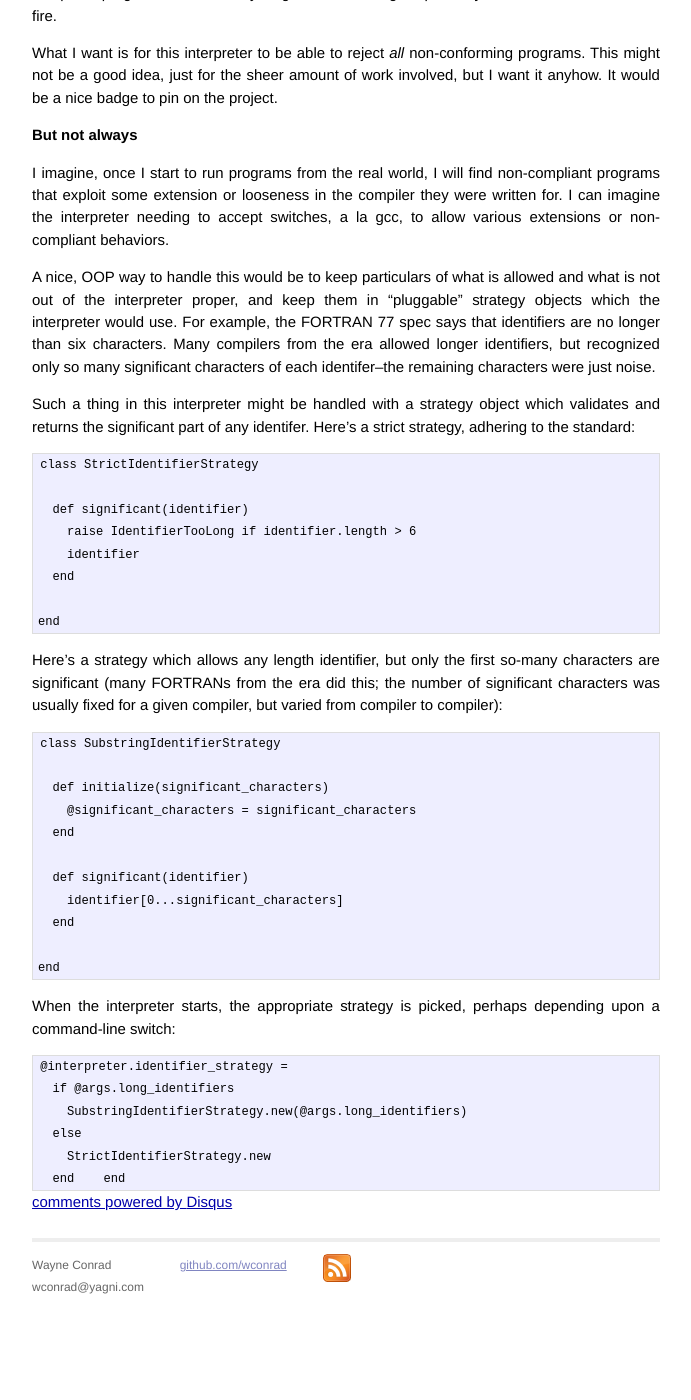
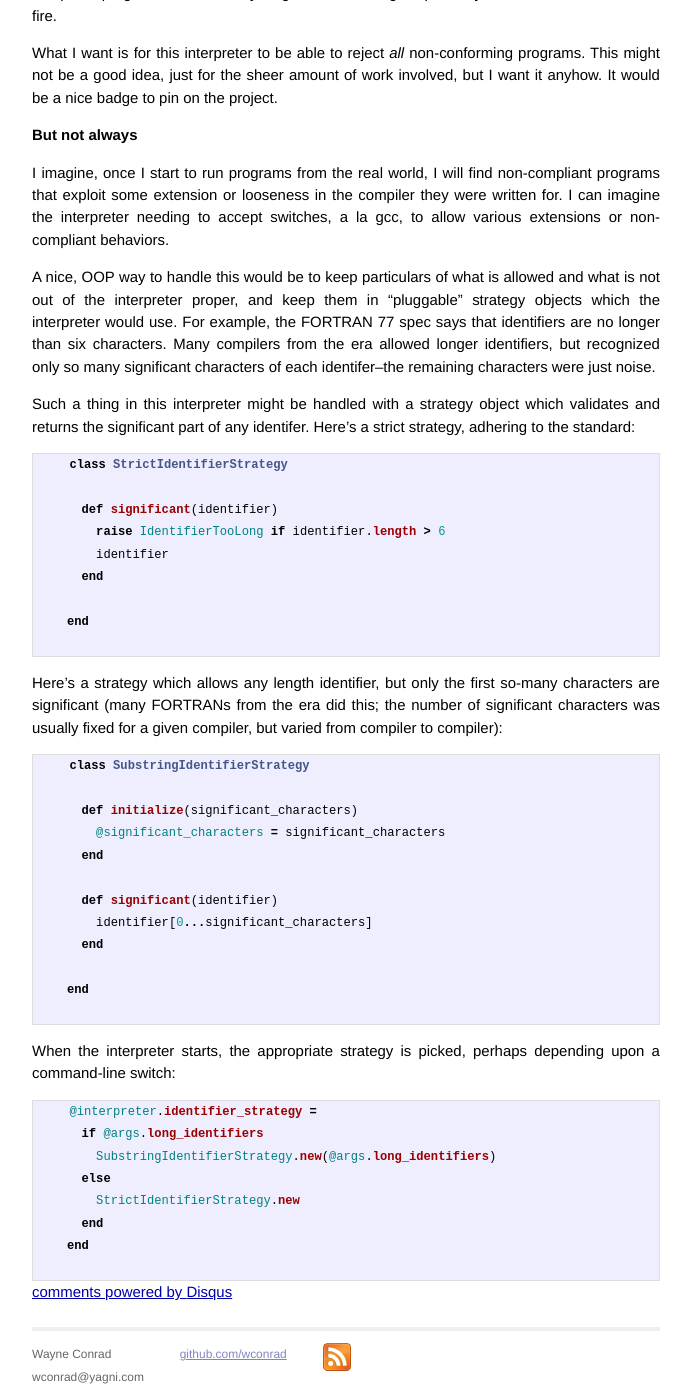
Before and after one commit to wconrad/wconrad.github.io, a Jekyll site: the page built from _posts/2014-03-07-fortran-design-target.markdown, in a window 1280 px wide and 1400 px high, scrolled down 638 px. Shown: the whole window, without its empty margins (294-985 px from the left). Built offline with Jekyll 4.4.1, drawn with Linux system fonts in a browser that asks for light colours; Markdown is read by kramdown in place of the engine named in the settings; comment, search, counter and statistics services are not loaded; before the commit the page ends 1949 px from its top, so only the background shows below that.

Commit message:
Ruby markup

```diff
--- a/_posts/2014-03-07-fortran-design-target.markdown
+++ b/_posts/2014-03-07-fortran-design-target.markdown
@@ -59,6 +59,7 @@ Such a thing in this interpreter might be handled with a strategy
 object which validates and returns the significant part of any
 identifer.  Here's a strict strategy, adhering to the standard:
 
+    {% highlight ruby %}
     class StrictIdentifierStrategy
 
       def significant(identifier)
@@ -67,12 +68,14 @@ identifer.  Here's a strict strategy, adhering to the standard:
       end
 
     end
+    {% endhighlight %}
 
 Here's a strategy which allows any length identifier, but only the
 first so-many characters are significant (many FORTRANs from the era
 did this; the number of significant characters was usually fixed for a
 given compiler, but varied from compiler to compiler):
 
+    {% highlight ruby %}
     class SubstringIdentifierStrategy
 
       def initialize(significant_characters)
@@ -84,17 +87,20 @@ given compiler, but varied from compiler to compiler):
       end
 
     end
+    {% endhighlight %}
 
 When the interpreter starts, the appropriate strategy is picked,
 perhaps depending upon a command-line switch:
 
+    {% highlight ruby %}
     @interpreter.identifier_strategy =
       if @args.long_identifiers
         SubstringIdentifierStrategy.new(@args.long_identifiers)
       else
         StrictIdentifierStrategy.new
       end
-   end
+    end
+    {% endhighlight %}
 
 [fortran-66-spec]: http://www.fh-jena.de/~kleine/history/.../ansi-x3dot9-1966-Fortran66.pdf
 [fortran-77-spec]: http://www.fh-jena.de/~kleine/history/languages/ansi-x3dot9-1978-Fortran77.pdf
```
